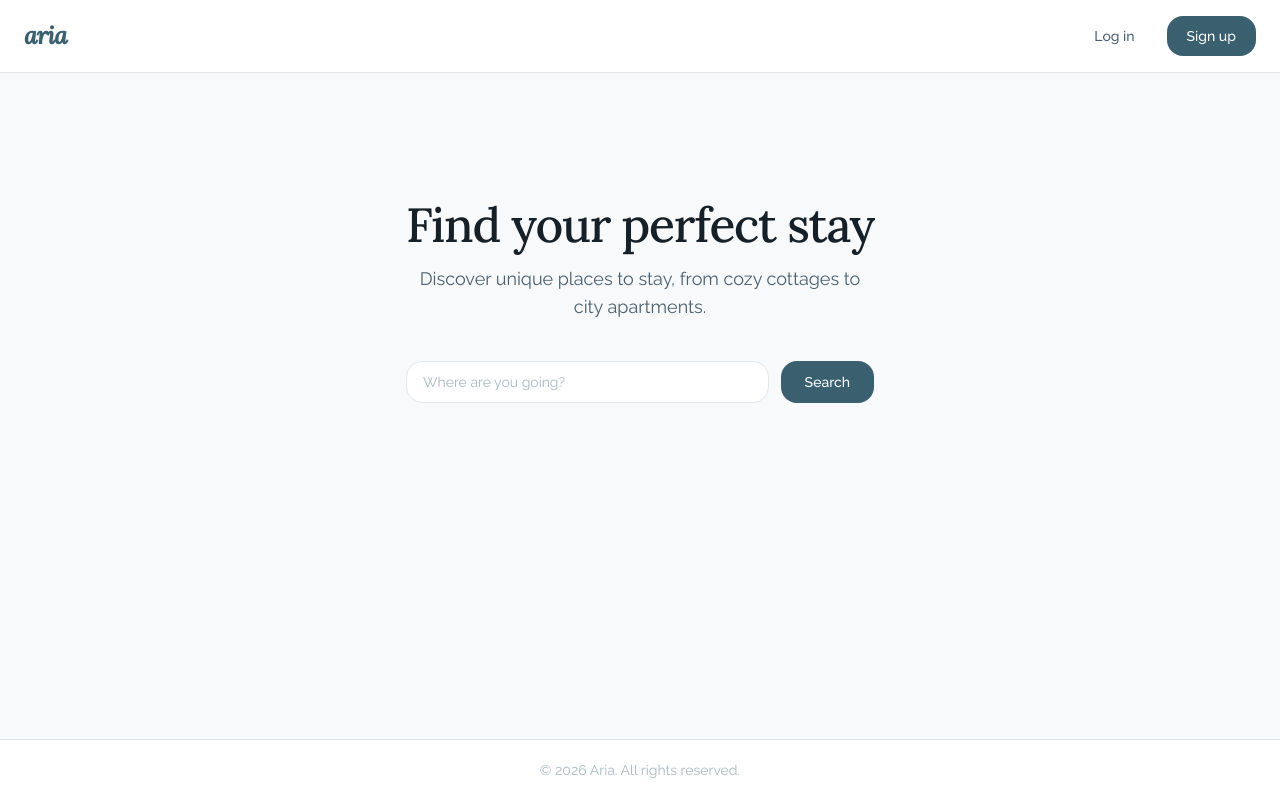
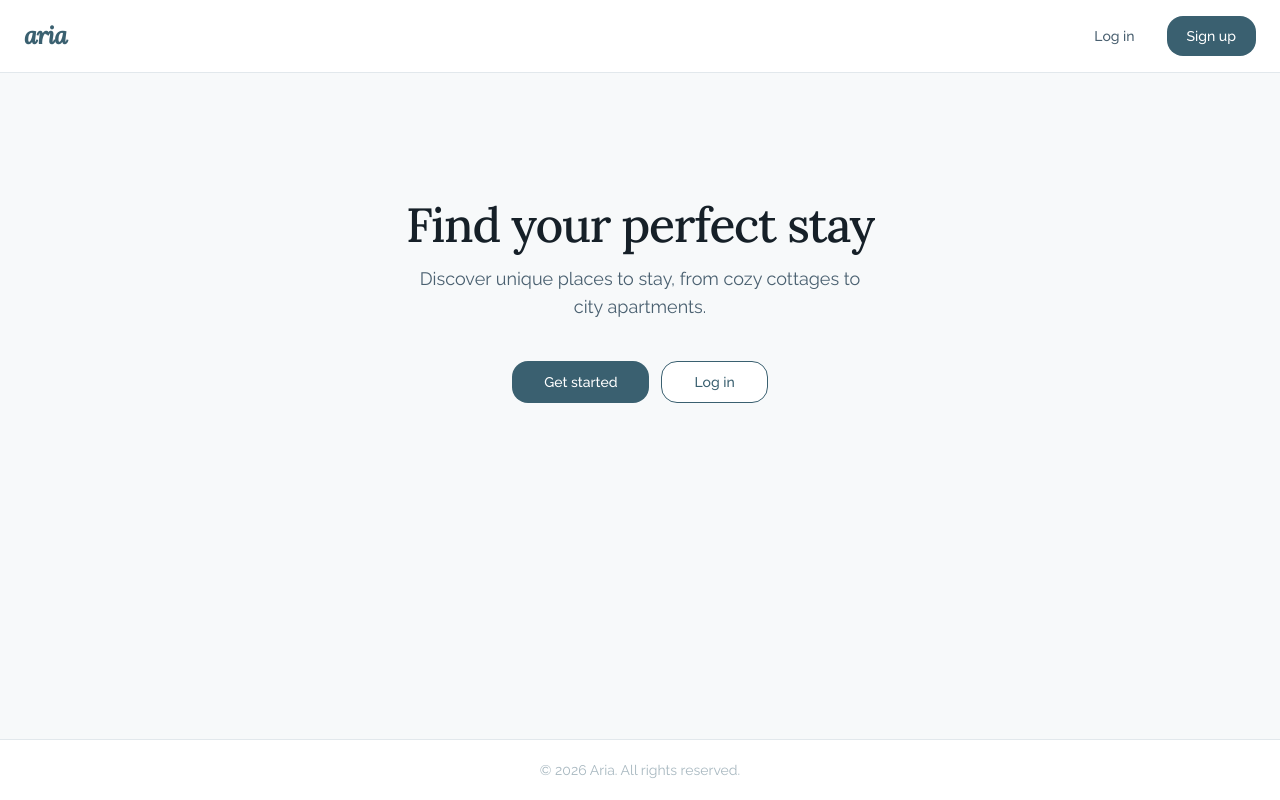
Before and after one commit to GracieChristine/aria-react-app, a React (Vite) app in the folder client/: page / in a window 1280 px wide. Built offline with nearby package versions, Linux system fonts and the light colour scheme.

Commit message:
feat: add listings browse page with auth-aware home routing

```diff
--- a/client/src/App.jsx
+++ b/client/src/App.jsx
@@ -2,7 +2,7 @@ import { BrowserRouter, Routes, Route } from 'react-router-dom'
 import { AuthProvider } from './context/AuthProvider'
 
 // Pages
-import LandingPage from './pages/LandingPage'
+import HomePage from './pages/HomePage'
 import RegisterPage from './pages/RegisterPage'
 import LoginPage from './pages/LoginPage'
 
@@ -11,7 +11,7 @@ export default function App() {
     <AuthProvider>
       <BrowserRouter>
         <Routes>
-          <Route path="/" element={<LandingPage />} />
+          <Route path="/" element={<HomePage />} />
           <Route path="/register" element={<RegisterPage />} />
           <Route path="/login" element={<LoginPage />} />
         </Routes>
--- /dev/null
+++ b/client/src/pages/HomePage.jsx
@@ -0,0 +1,8 @@
+import { useAuth } from '../hooks/useAuth'
+import LandingPage from './LandingPage'
+import ListingsPage from './ListingsPage'
+
+export default function HomePage() {
+  const { user } = useAuth()
+  return user ? <ListingsPage /> : <LandingPage />
+}
--- a/client/src/pages/LandingPage.jsx
+++ b/client/src/pages/LandingPage.jsx
@@ -1,3 +1,4 @@
+import { Link } from 'react-router-dom'
 import Navbar from '../components/Navbar'
 import Footer from '../components/Footer'
 
@@ -13,15 +14,13 @@ export default function LandingPage() {
           <p className="text-aria-text-mid text-lg mb-10 max-w-md">
             Discover unique places to stay, from cozy cottages to city apartments.
           </p>
-          <div className="flex w-full max-w-lg gap-3">
-            <input
-              className="input flex-1"
-              type="text"
-              placeholder="Where are you going?"
-            />
-            <button className="btn-primary px-6">
-              Search
-            </button>
+          <div className="flex gap-3">
+            <Link to="/register" className="btn-primary px-8">
+              Get started
+            </Link>
+            <Link to="/login" className="btn-secondary px-8">
+              Log in
+            </Link>
           </div>
         </section>
       </main>
--- /dev/null
+++ b/client/src/pages/ListingsPage.jsx
@@ -0,0 +1,66 @@
+import { useState, useEffect } from 'react'
+import Navbar from '../components/Navbar'
+import Footer from '../components/Footer'
+import FilterBar from '../components/listings/FilterBar'
+import ListingCard from '../components/listings/ListingCard'
+
+export default function ListingsPage() {
+  const [listings, setListings] = useState([])
+  const [loading, setLoading] = useState(true)
+  const [error, setError] = useState(null)
+
+  useEffect(() => {
+    fetch('/api/listings')
+      .then(r => {
+        if (!r.ok) throw new Error('Failed to load listings')
+        return r.json()
+      })
+      .then(data => setListings(data))
+      .catch(err => setError(err.message))
+      .finally(() => setLoading(false))
+  }, [])
+
+  function handleSearch(filters) {
+    // TODO: pass filters to API
+    console.log('Search:', filters)
+  }
+
+  return (
+    <div className="min-h-screen flex flex-col bg-aria-offwhite">
+      <Navbar />
+      <main className="page flex-1">
+        <FilterBar onSearch={handleSearch} />
+
+        <div className="mb-6">
+          <h1 className="font-serif italic font-normal text-[2rem] text-aria-text-dark leading-snug">
+            Find your place
+          </h1>
+          {!loading && !error && (
+            <p className="text-sm text-aria-text-light mt-1">
+              {listings.length > 0
+                ? `${listings.length} listing${listings.length === 1 ? '' : 's'} available`
+                : 'No listings yet. Check back soon.'}
+            </p>
+          )}
+        </div>
+
+        {loading && (
+          <div className="text-center py-16 text-aria-text-mid">Loading listings...</div>
+        )}
+
+        {error && (
+          <div className="text-center py-16 text-aria-error">{error}</div>
+        )}
+
+        {!loading && !error && listings.length > 0 && (
+          <div className="grid grid-cols-1 sm:grid-cols-2 lg:grid-cols-3 gap-6">
+            {listings.map(listing => (
+              <ListingCard key={listing.id} listing={listing} />
+            ))}
+          </div>
+        )}
+      </main>
+      <Footer />
+    </div>
+  )
+}
```
